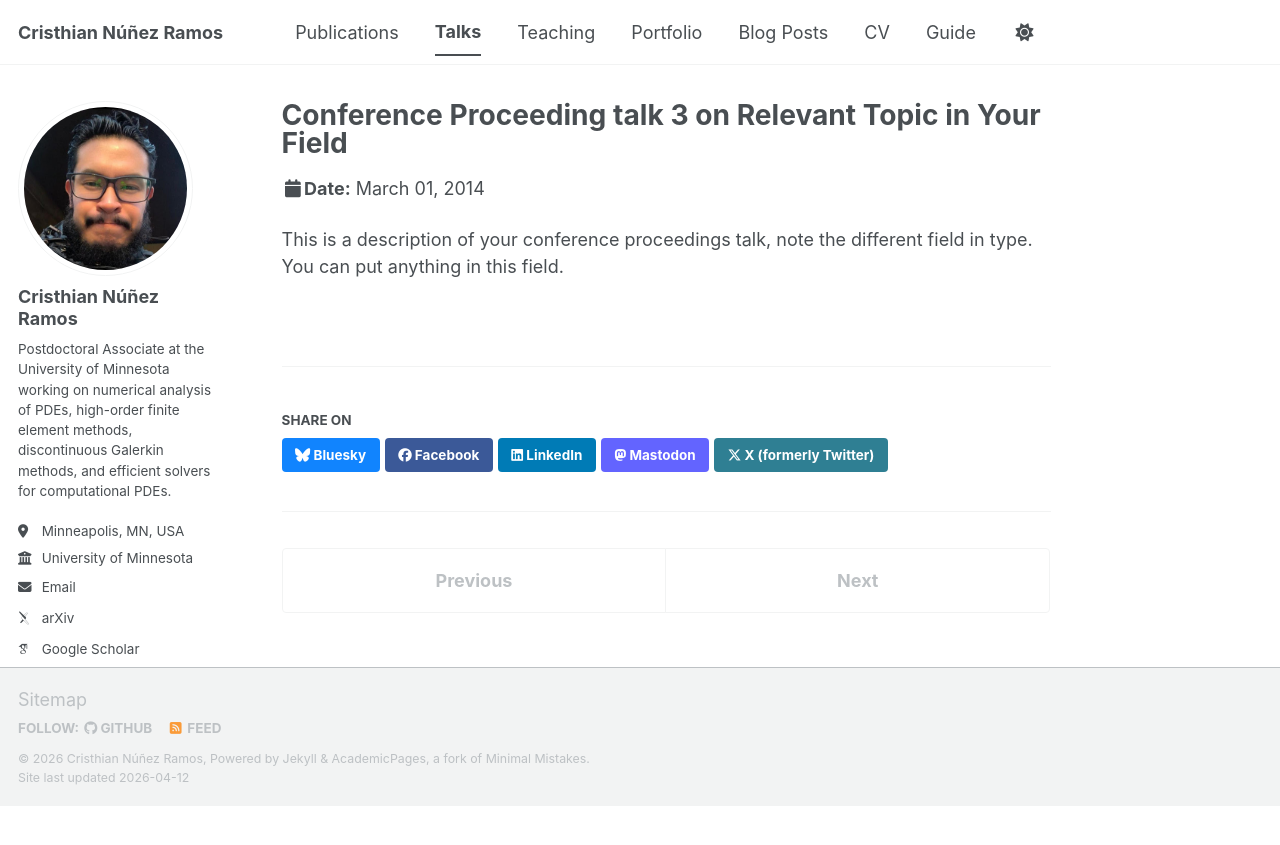
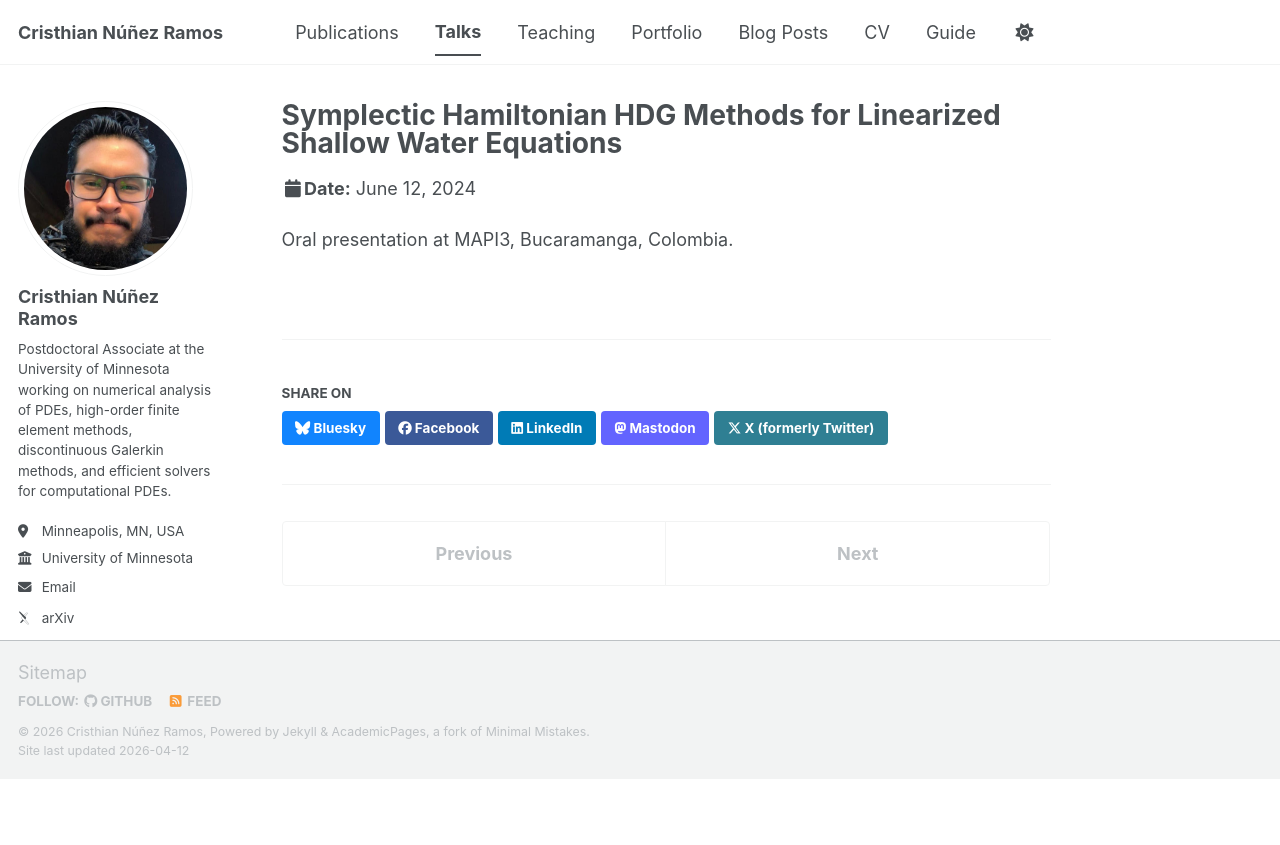
Before and after one commit to cnunezra-NAPDEs/webpage, a Jekyll site: the page built from _talks/2014-03-01-talk-3.md, in a window 1280 px wide. Shown: the top 845 px of the page. Built offline with Jekyll 4.4.1, drawn with Linux system fonts in a browser that asks for light colours; some web fonts are replaced; a script bundle is joined from its source files by our own code; library files that are not in the unit come from our copies.

Commit message:
Update 2014-03-01-talk-3.md

```diff
--- a/_talks/2014-03-01-talk-3.md
+++ b/_talks/2014-03-01-talk-3.md
@@ -1,11 +1,11 @@
 ---
-title: "Conference Proceeding talk 3 on Relevant Topic in Your Field"
+title: "Symplectic Hamiltonian HDG Methods for Linearized Shallow Water Equations"
 collection: talks
-type: "Conference proceedings talk"
-permalink: /talks/2014-03-01-talk-3
-venue: "Testing Institute of America 2014 Annual Conference"
-date: 2014-03-01
-location: "Los Angeles, CA, USA"
+type: "Oral presentation"
+permalink: /talks/mapi3-shallow-water
+venue: "Conferencias Colombianas de Matemáticas Aplicadas e Industriales (MAPI3)"
+date: 2024-06-12
+location: "Bucaramanga, Colombia"
 ---
 
-This is a description of your conference proceedings talk, note the different field in type. You can put anything in this field.
+Oral presentation at MAPI3, Bucaramanga, Colombia.
```
